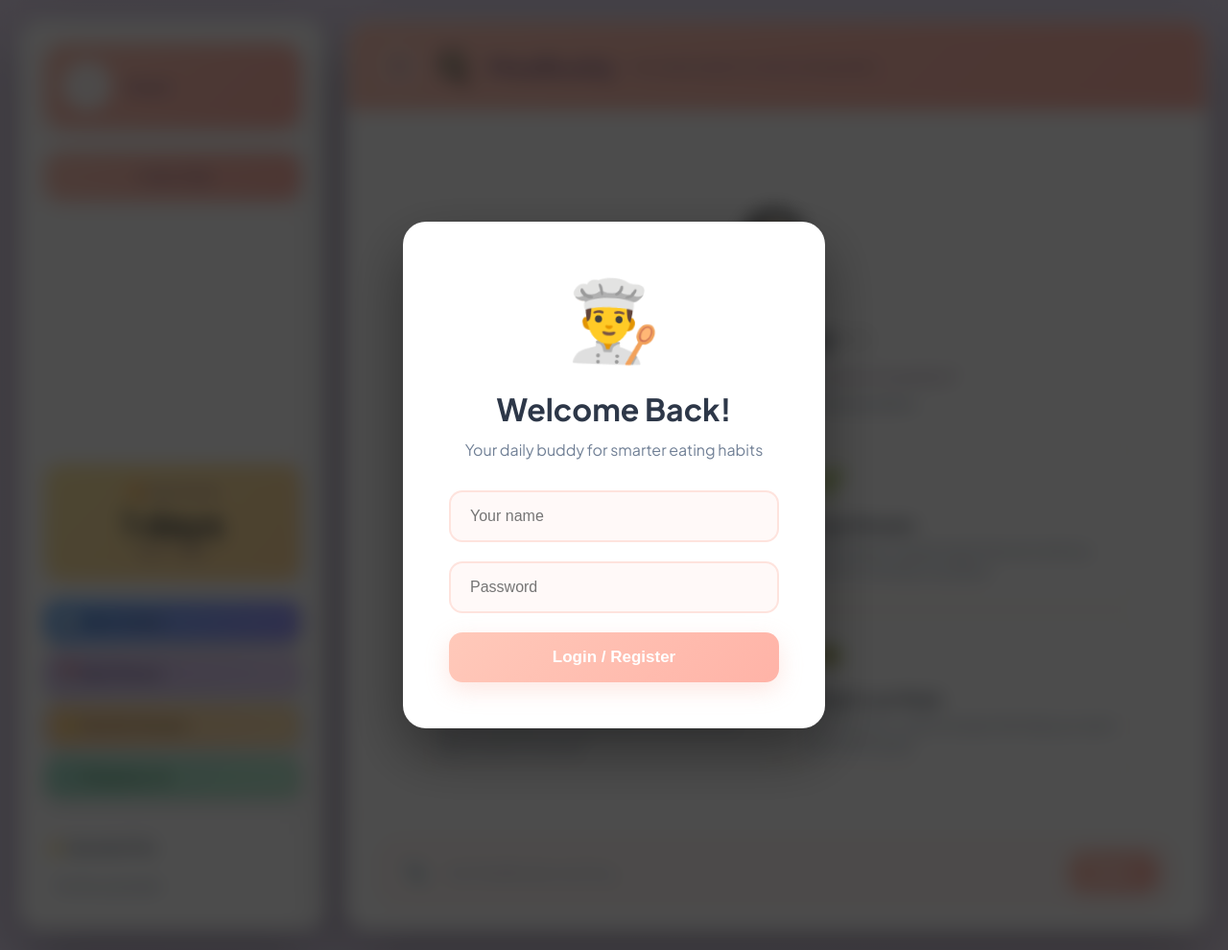
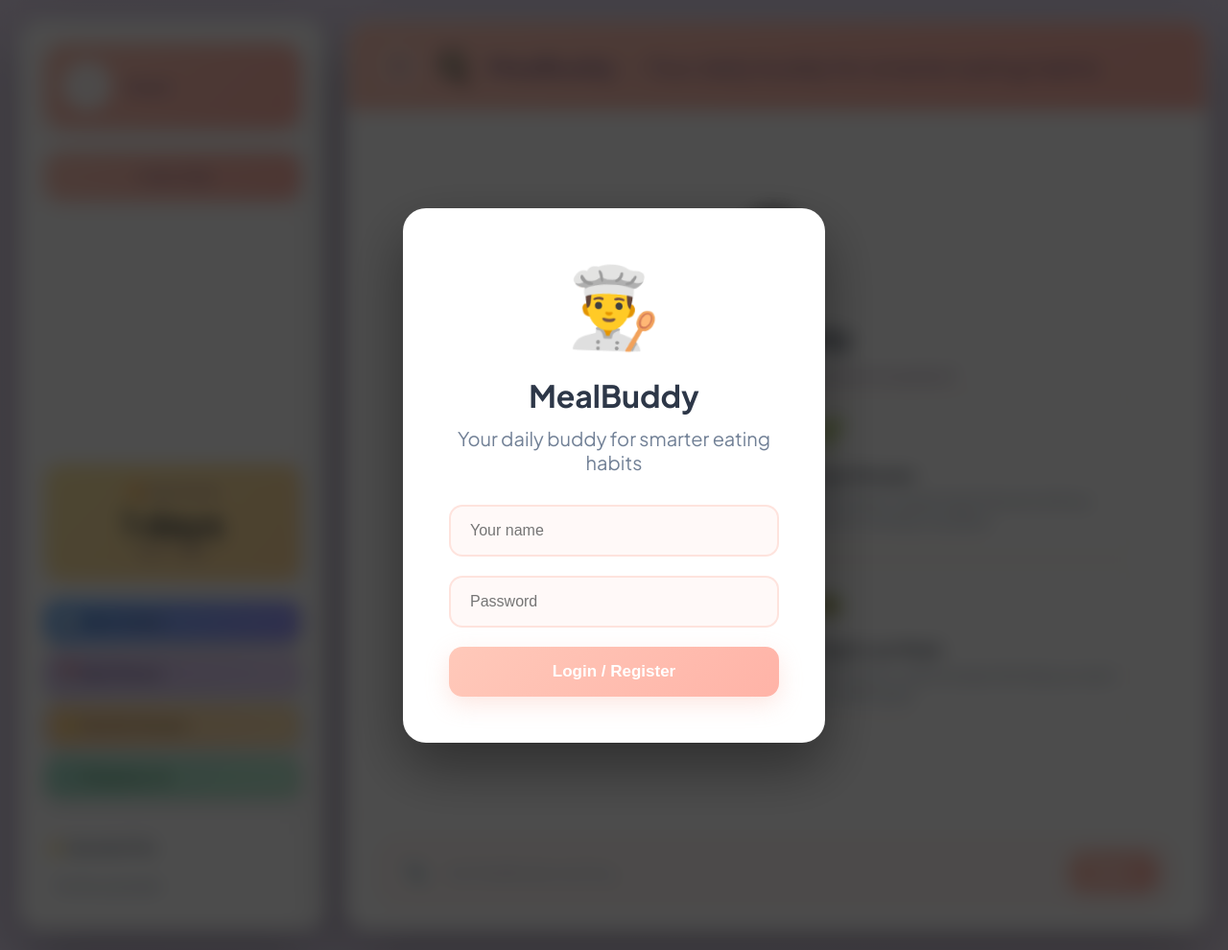
Before and after one commit to alicenguyen-qut/awsgenaihackathon, a Flask app: page / in a window 1280 px wide. Shown: the whole page at 96% size. Run offline with Flask 3, Linux system fonts and the light colour scheme; data that the repository does not hold is empty.

Commit message:
updated logo and slogan

```diff
--- a/src/frontend/js/03-chat.js
+++ b/src/frontend/js/03-chat.js
@@ -157,9 +157,8 @@ function showWelcomeMessage() {
     document.getElementById('chatContainer').innerHTML = `
         <div class="welcome-message">
             <div class="welcome-icon">🍳</div>
-            <h2>MealBuddy 🍽️</h2>
+            <h2>MealBuddy 🍳</h2>
                     <p style="font-size:15px; color:#8b6f8f; font-style:italic; margin-bottom:8px;">Your daily buddy for smarter eating habits</p>
-            <p>Your daily buddy for smarter eating habits.</p>
             <div class="suggestions">
                 <div class="suggestion-card" onclick="sendSuggestion('Show me high-protein low-carb recipes')">
                     <div class="suggestion-icon">💪</div>
--- a/src/frontend/templates/index.html
+++ b/src/frontend/templates/index.html
@@ -623,7 +623,7 @@
             color: #718096;
             text-align: center;
             margin-bottom: 32px;
-            font-size: 16px;
+            font-size: 20px;
         }
 
         .login-box input {
@@ -854,7 +854,7 @@
     <div class="login-modal hidden" id="loginModal">
         <div class="login-box">
             <div class="login-icon">👨‍🍳</div>
-            <h2>Welcome Back!</h2>
+            <h2>MealBuddy</h2>
             <p>Your daily buddy for smarter eating habits</p>
             <input type="text" id="usernameInput" placeholder="Your name" autofocus>
             <input type="password" id="passwordInput" placeholder="Password" onkeypress="handleLoginKeyPress(event)">
@@ -939,15 +939,14 @@
                 <button class="toggle-sidebar" onclick="toggleSidebar()">☰</button>
                 <span class="header-icon">🍳</span>
                 <h1>MealBuddy</h1>
-                <span style="font-size:13px; color:#8b6f8f; font-weight:500; z-index:1;">Your daily buddy for smarter eating habits</span>
+                <span style="font-size:24px; color:#8b6f8f; font-weight:500; z-index:1;">- Your daily buddy for smarter eating habits</span>
             </div>
 
             <div class="chat-container" id="chatContainer">
                 <div class="welcome-message">
                     <div class="welcome-icon">🍳</div>
-                    <h2>MealBuddy 🍽️</h2>
+                    <h2>MealBuddy</h2>
                     <p style="font-size:15px; color:#8b6f8f; font-style:italic; margin-bottom:8px;">Your daily buddy for smarter eating habits</p>
-                    <p>Your daily buddy for smarter eating habits.</p>
                     <div class="suggestions">
                         <div class="suggestion-card" onclick="sendSuggestion('Show me high-protein low-carb recipes')">
                             <div class="suggestion-icon">💪</div>
```
